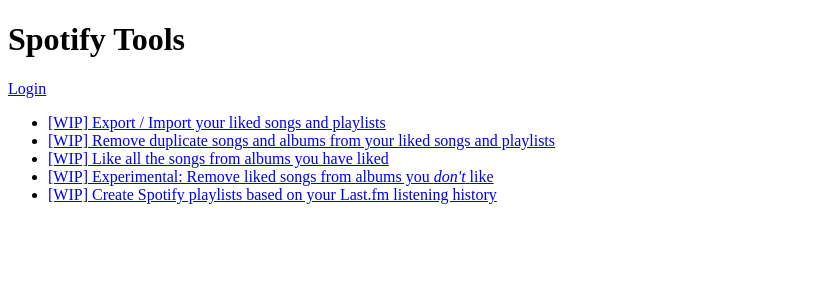
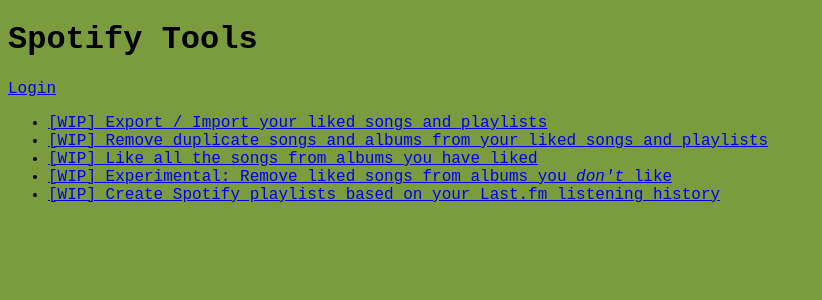
Before and after one commit to ashtonmoomoo/spotify-tools, a React (Create React App) app: page / in a window 1280 px wide. Shown: the top 300 px of the page, without its empty margins (0-822 px from the left). Built offline with nearby package versions, Linux system fonts and the light colour scheme.

Commit message:
color haha

```diff
--- a/src/App.tsx
+++ b/src/App.tsx
@@ -1,6 +1,7 @@
 import { useEffect, useState } from "react";
 import { Link } from "react-router-dom";
 import getTokenFromCookie from "./utils/getTokenFromCookie";
+import "./styles/global.css";
 
 function App() {
   const [token, setToken] = useState<string | undefined>(undefined);
--- /dev/null
+++ b/src/styles/global.css
@@ -0,0 +1,4 @@
+body {
+  background-color: rgb(122, 156, 63);
+  font-family: "Courier New", Courier, monospace;
+}
```
